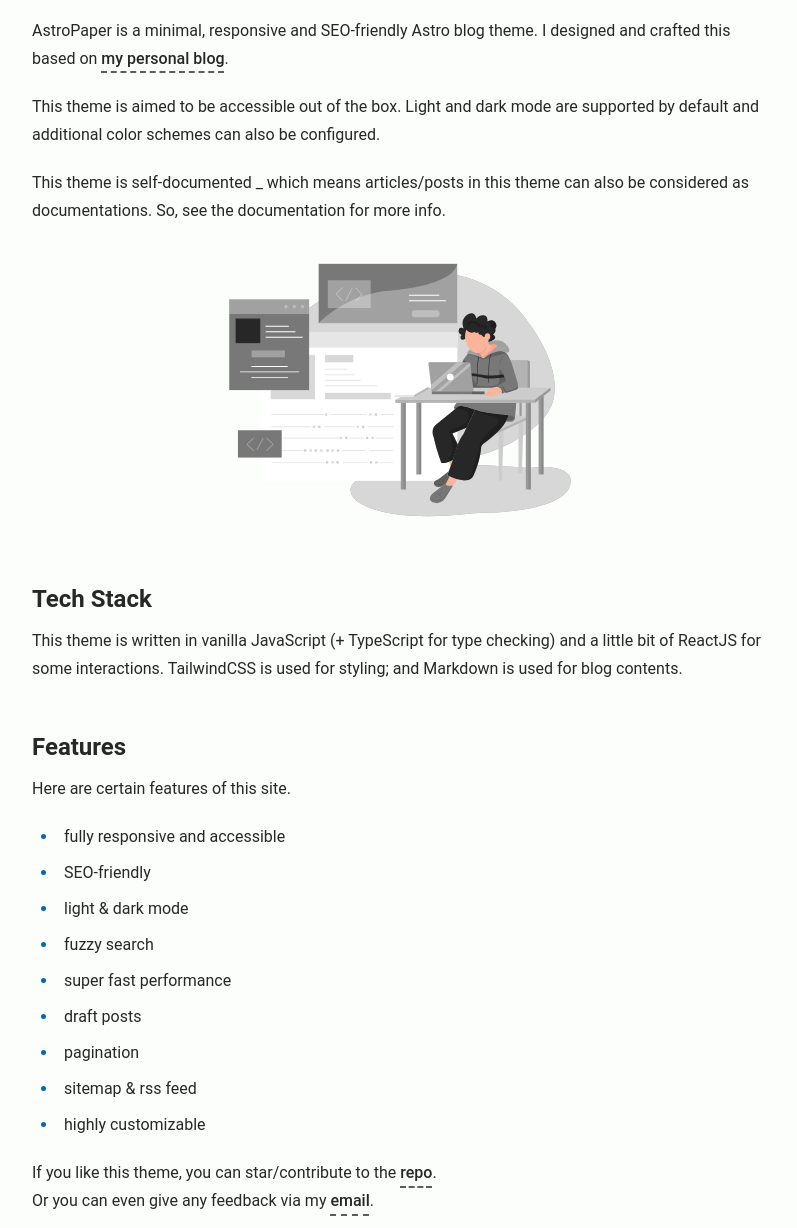
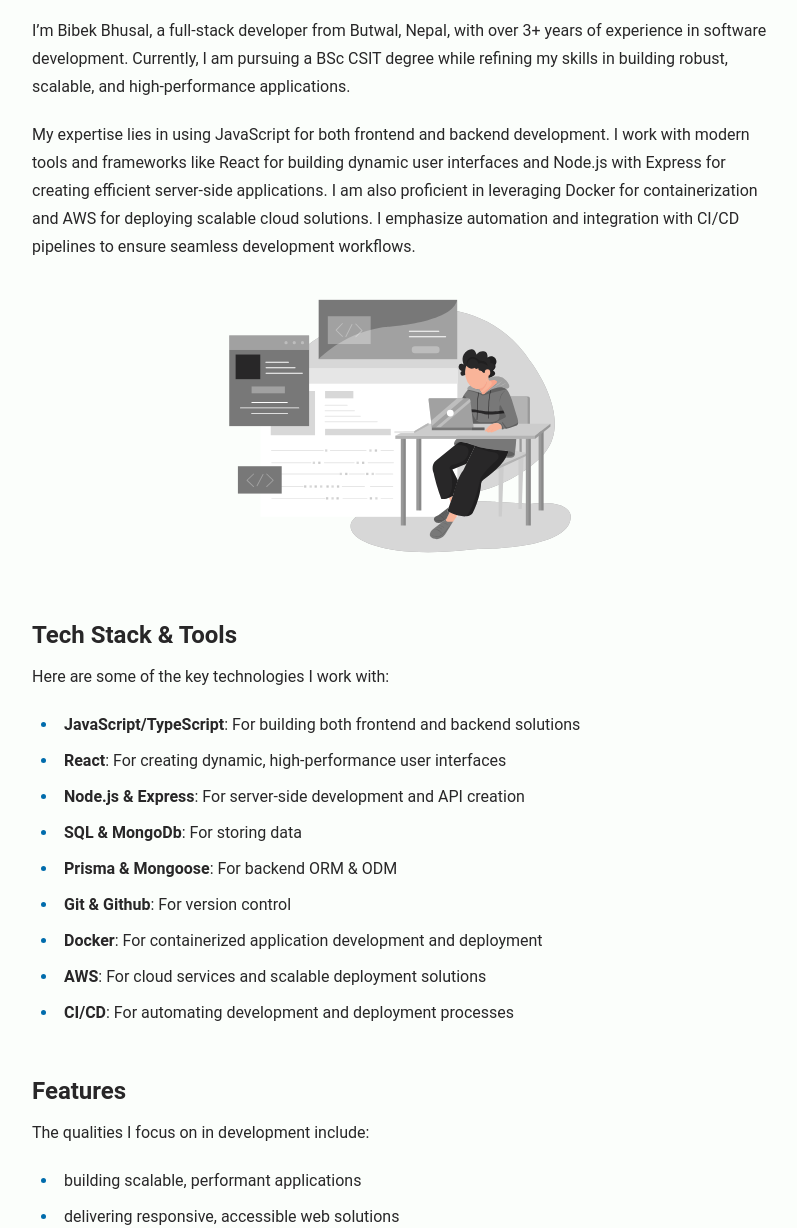
Before and after one commit to bibek-bhusal03/portfolio-website, an Astro site: page /about in a window 1280 px wide. Shown: the part 292-1520 px from the top of the page, without its empty margins (240-1037 px from the left). Built offline with nearby package versions, Linux system fonts and the light colour scheme; Astro itself is replaced by a stand-in of ours.

Commit message:
change personal content

```diff
--- a/src/components/Header.astro
+++ b/src/components/Header.astro
@@ -14,7 +14,11 @@ const { activeNav } = Astro.props;
   <a id="skip-to-content" href="#main-content">Skip to content</a>
   <div class="nav-container">
     <div class="top-nav-wrap">
-      <a href="/" class="logo whitespace-nowrap">
+      <a
+        href="/"
+        class="logo whitespace-nowrap"
+        style="color:#ff6b01 ;font-size:35px"
+      >
         {
           LOGO_IMAGE.enable ? (
             <img
--- a/src/pages/about.md
+++ b/src/pages/about.md
@@ -3,34 +3,35 @@ layout: ../layouts/AboutLayout.astro
 title: "About"
 ---
 
-AstroPaper is a minimal, responsive and SEO-friendly Astro blog theme. I designed and crafted this based on [my personal blog](https://satnaing.dev/blog).
+I'm Bibek Bhusal, a full-stack developer from Butwal, Nepal, with over 3+ years of experience in software development. Currently, I am pursuing a BSc CSIT degree while refining my skills in building robust, scalable, and high-performance applications.
 
-This theme is aimed to be accessible out of the box. Light and dark mode are supported by
-default and additional color schemes can also be configured.
-
-This theme is self-documented \_ which means articles/posts in this theme can also be considered as documentations. So, see the documentation for more info.
+My expertise lies in using JavaScript for both frontend and backend development. I work with modern tools and frameworks like React for building dynamic user interfaces and Node.js with Express for creating efficient server-side applications. I am also proficient in leveraging Docker for containerization and AWS for deploying scalable cloud solutions. I emphasize automation and integration with CI/CD pipelines to ensure seamless development workflows.
 
 <div>
   <img src="/assets/dev.svg" class="sm:w-1/2 mx-auto" alt="coding dev illustration">
 </div>
 
-## Tech Stack
+## Tech Stack & Tools
 
-This theme is written in vanilla JavaScript (+ TypeScript for type checking) and a little bit of ReactJS for some interactions. TailwindCSS is used for styling; and Markdown is used for blog contents.
+Here are some of the key technologies I work with:
+
+- **JavaScript/TypeScript**: For building both frontend and backend solutions
+- **React**: For creating dynamic, high-performance user interfaces
+- **Node.js & Express**: For server-side development and API creation
+- **SQL & MongoDb**: For storing data
+- **Prisma & Mongoose**: For backend ORM & ODM
+- **Git & Github**: For version control
+- **Docker**: For containerized application development and deployment
+- **AWS**: For cloud services and scalable deployment solutions
+- **CI/CD**: For automating development and deployment processes
 
 ## Features
 
-Here are certain features of this site.
+The qualities I focus on in development include:
 
-- fully responsive and accessible
-- SEO-friendly
-- light & dark mode
-- fuzzy search
-- super fast performance
-- draft posts
-- pagination
-- sitemap & rss feed
-- highly customizable
+- building scalable, performant applications
+- delivering responsive, accessible web solutions
+- integrating cloud services and containers for scalability
+- automating workflows with CI/CD pipelines
 
-If you like this theme, you can star/contribute to the [repo](https://github.com/satnaing/astro-paper).
-Or you can even give any feedback via my [email](mailto:contact@satnaing.dev).
+Feel free to reach out if you'd like to collaborate or learn more about my work!
```
